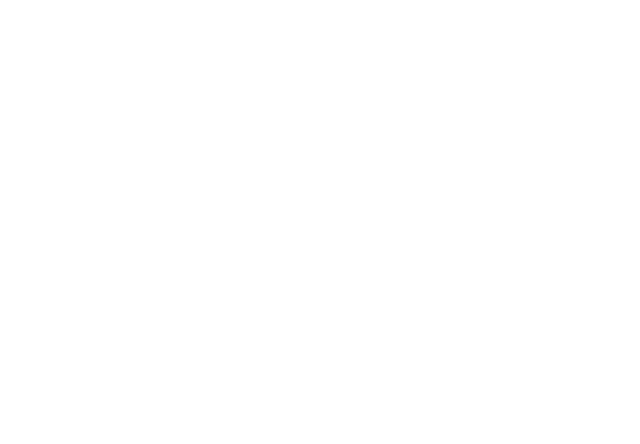
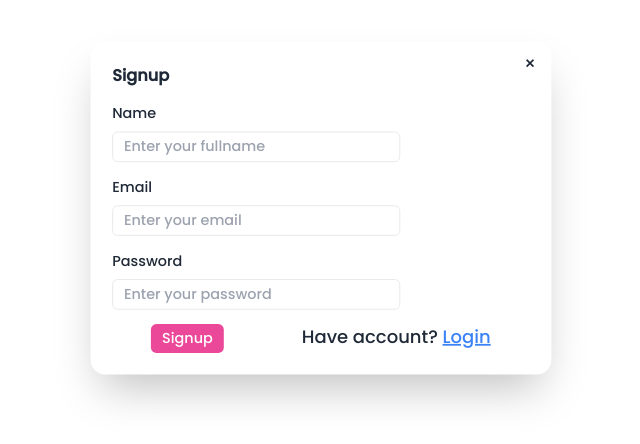
Before and after one commit to Rahulkr1001/BookHaven, a React (Vite) app in the folder frontend/: page /signup in a window 1280 px wide. Before the commit this address had no page. Shown: the part 192-636 px from the top of the page, without its empty margins (275-915 px from the left). Built offline with nearby package versions, Linux system fonts and the light colour scheme.

Commit message:
Implemented:Login and Signup component is added and linked with each other

```diff
--- a/frontend/src/App.jsx
+++ b/frontend/src/App.jsx
@@ -2,6 +2,7 @@
 import Home from './home/Home'
 import { Route, Routes } from 'react-router-dom'
 import Courses from './courses/Courses'
+import Signup from './components/Signup'
 
 function App() {
   return (
@@ -9,10 +10,8 @@
     <div className="dark:bg-slate-900 dark:text-white">
     <Routes>
           <Route path="/" element={<Home />} />
-          <Route
-            path="/course"
-            element={<Courses/>}
-          />
+          <Route path="/course" element={<Courses/>}/>
+          <Route path="/signup" element={<Signup />} />
         </Routes>
     </div>
     </>
--- /dev/null
+++ b/frontend/src/components/Login.jsx
@@ -0,0 +1,65 @@
+import React from "react";
+import { Link } from "react-router-dom";
+
+const Login = () => {
+  return (
+    <>
+      <div className="dark:bg-slate-900 dark:text-white">
+        <dialog id="my_modal_3" className="modal ">
+          <div className="modal-box">
+            <form method="dialog">
+              {/* if there is a button in form, it will close the modal */}
+              <Link
+                to="/"
+                className="btn btn-sm btn-circle btn-ghost absolute right-2 top-2"
+                onClick={() => document.getElementById("my_modal_3").close()}
+              >
+                ✕
+              </Link>
+
+              <h3 className="font-bold text-lg">Login</h3>
+              {/* Email */}
+              <div className="mt-4 space-y-2">
+                <span>Email</span>
+                <br />
+                <input
+                  type="email"
+                  placeholder="Enter your email"
+                  className="w-80 px-3 py-1 border rounded-md outline-none"
+                />
+              </div>
+              {/* password */}
+              <div className="mt-4 space-y-2">
+                <span>Password</span>
+                <br />
+                <input
+                  type="password"
+                  placeholder="Enter your password"
+                  className="w-80 px-3 py-1 border rounded-md outline-none"
+                />
+              </div>
+
+              {/* Button */}
+              <div className="flex justify-around mt-6">
+                <button className="bg-pink-500 text-white rounded-md px-3 py-1 hover:bg-pink-700 duration-200">
+                  Login
+                </button>
+                <p>
+                  Not registered?{" "}
+                  <Link
+                    to="/signup"
+                    className="underline text-blue-500 cursor-pointer"
+                  >
+                    Signup
+                  </Link>{" "}
+                </p>
+              </div>
+            </form>
+          </div>
+        </dialog>
+      </div>
+    </>
+  );
+};
+
+export default Login;
--- a/frontend/src/components/Navbar.jsx
+++ b/frontend/src/components/Navbar.jsx
@@ -1,5 +1,6 @@
 import React, { useEffect } from "react";
 import { useState } from "react";
+import Login from "./Login";
 
 function Navbar() {
   const navItems = (
@@ -154,9 +155,15 @@
               </label>
             </div>
             <div>
-              <a className="bg-black text-white px-3 py-2 rounded-md hover:bg-slate-800 duration-300 cursor-pointer">
+              <a
+                className="bg-black text-white px-3 py-2 rounded-md hover:bg-slate-800 duration-300 cursor-pointer"
+                onClick={() =>
+                  document.getElementById("my_modal_3").showModal()
+                }
+              >
                 Login
               </a>
+              <Login/>
             </div>
           </div>
         </div>
--- /dev/null
+++ b/frontend/src/components/Signup.jsx
@@ -0,0 +1,76 @@
+import React from 'react';
+import { Link, useLocation, useNavigate } from "react-router-dom";
+import Login from "./Login";
+
+const Signup = () => {
+  return (
+    <>
+    <div className="flex h-screen items-center justify-center">
+      <div className=" w-[600px] ">
+        <div className="modal-box">
+          <form method="dialog">
+            {/* if there is a button in form, it will close the modal */}
+            <Link
+              to="/"
+              className="btn btn-sm btn-circle btn-ghost absolute right-2 top-2"
+            >
+              ✕
+            </Link>
+
+            <h3 className="font-bold text-lg">Signup</h3>
+            <div className="mt-4 space-y-2">
+              <span>Name</span>
+              <br />
+              <input
+                type="text"
+                placeholder="Enter your fullname"
+                className="w-80 px-3 py-1 border rounded-md outline-none"
+              />
+            </div>
+            {/* Email */}
+            <div className="mt-4 space-y-2">
+              <span>Email</span>
+              <br />
+              <input
+                type="email"
+                placeholder="Enter your email"
+                className="w-80 px-3 py-1 border rounded-md outline-none"
+              />
+            </div>
+            {/* Password */}
+            <div className="mt-4 space-y-2">
+              <span>Password</span>
+              <br />
+              <input
+                type="text"
+                placeholder="Enter your password"
+                className="w-80 px-3 py-1 border rounded-md outline-none"
+              />
+            </div>
+            {/* Button */}
+            <div className="flex justify-around mt-4">
+              <button className="bg-pink-500 text-white rounded-md px-3 py-1 hover:bg-pink-700 duration-200">
+                Signup
+              </button>
+              <p className="text-xl">
+                Have account?{" "}
+                <button
+                  className="underline text-blue-500 cursor-pointer"
+                  onClick={() =>
+                    document.getElementById("my_modal_3").showModal()
+                  }
+                >
+                  Login
+                </button>{" "}
+                <Login />
+              </p>
+            </div>
+          </form>
+        </div>
+      </div>
+    </div>
+  </>
+  )
+}
+
+export default Signup
```
